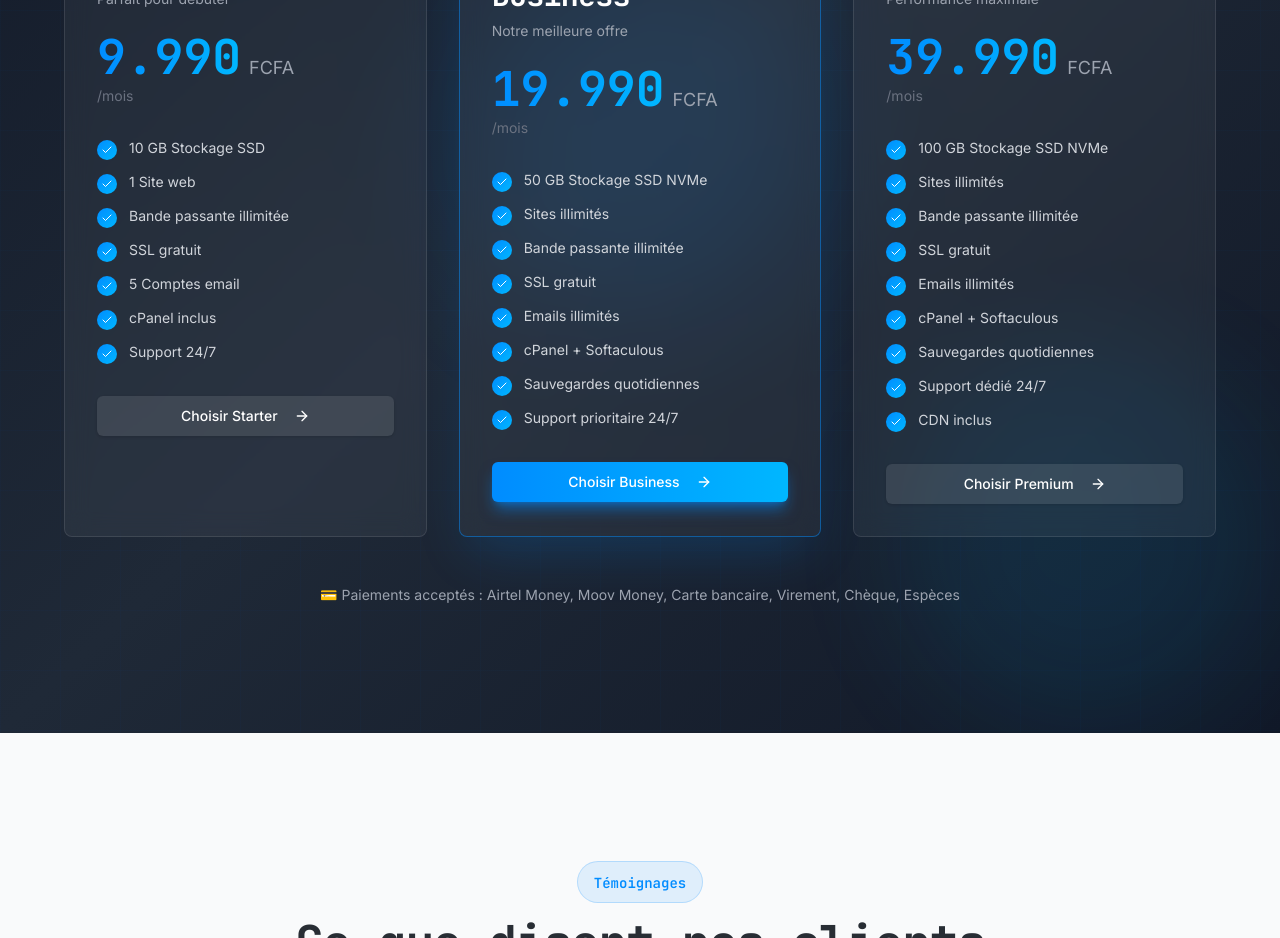
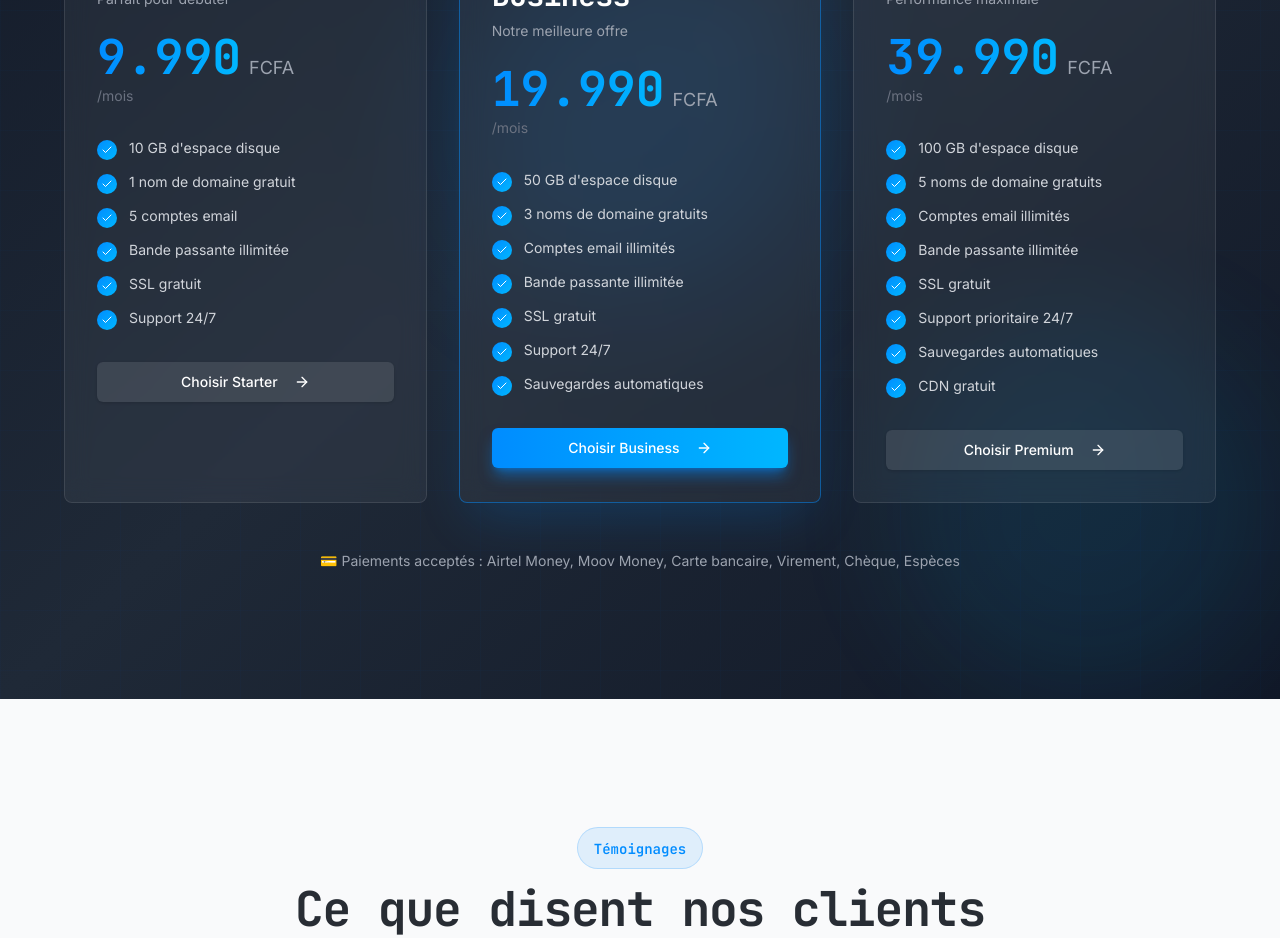
Before and after one commit to brice214/sg-6b163f7e-d25b-45da-95b7-a0681ea5011c-1791216779, a Next.js app: page / in a window 1280 px wide. Shown: the part 3400-4338 px from the top of the page. Built offline with nearby package versions, Linux system fonts and the light colour scheme.

Commit message:
feat(ui): update pricing plans details

```diff
--- a/src/components/homepage/Offers.tsx
+++ b/src/components/homepage/Offers.tsx
@@ -12,12 +12,11 @@ export function Offers() {
       currency: "FCFA",
       period: "/mois",
       features: [
-        "10 GB Stockage SSD",
-        "1 Site web",
+        "10 GB d'espace disque",
+        "1 nom de domaine gratuit",
+        "5 comptes email",
         "Bande passante illimitée",
         "SSL gratuit",
-        "5 Comptes email",
-        "cPanel inclus",
         "Support 24/7",
       ],
       cta: "Choisir Starter",
@@ -30,14 +29,13 @@ export function Offers() {
       currency: "FCFA",
       period: "/mois",
       features: [
-        "50 GB Stockage SSD NVMe",
-        "Sites illimités",
+        "50 GB d'espace disque",
+        "3 noms de domaine gratuits",
+        "Comptes email illimités",
         "Bande passante illimitée",
         "SSL gratuit",
-        "Emails illimités",
-        "cPanel + Softaculous",
-        "Sauvegardes quotidiennes",
-        "Support prioritaire 24/7",
+        "Support 24/7",
+        "Sauvegardes automatiques",
       ],
       cta: "Choisir Business",
       popular: true,
@@ -49,15 +47,14 @@ export function Offers() {
       currency: "FCFA",
       period: "/mois",
       features: [
-        "100 GB Stockage SSD NVMe",
-        "Sites illimités",
+        "100 GB d'espace disque",
+        "5 noms de domaine gratuits",
+        "Comptes email illimités",
         "Bande passante illimitée",
         "SSL gratuit",
-        "Emails illimités",
-        "cPanel + Softaculous",
-        "Sauvegardes quotidiennes",
-        "Support dédié 24/7",
-        "CDN inclus",
+        "Support prioritaire 24/7",
+        "Sauvegardes automatiques",
+        "CDN gratuit",
       ],
       cta: "Choisir Premium",
       popular: false,
```
Also changed, not shown: public/ChatGPT_Image_7_aou_t_2026_11_09_42.png (added).
